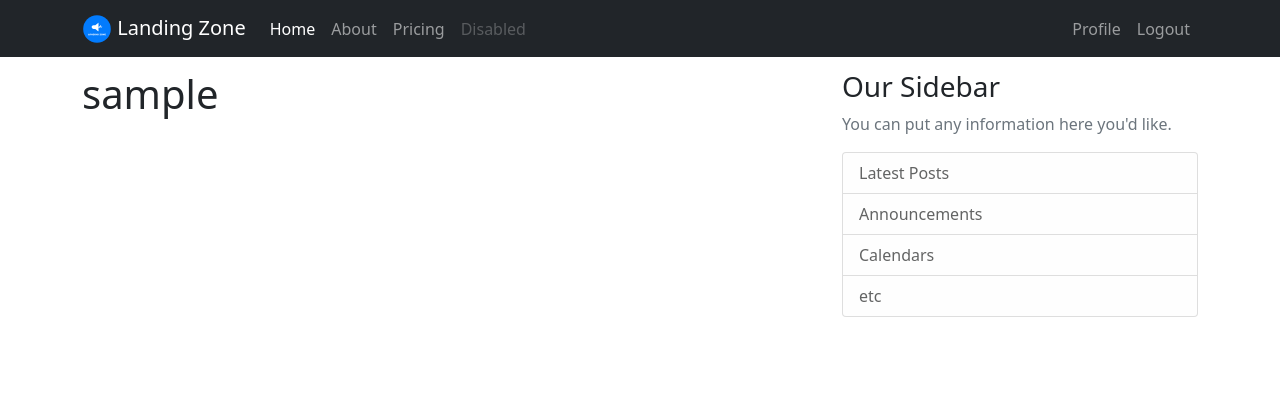
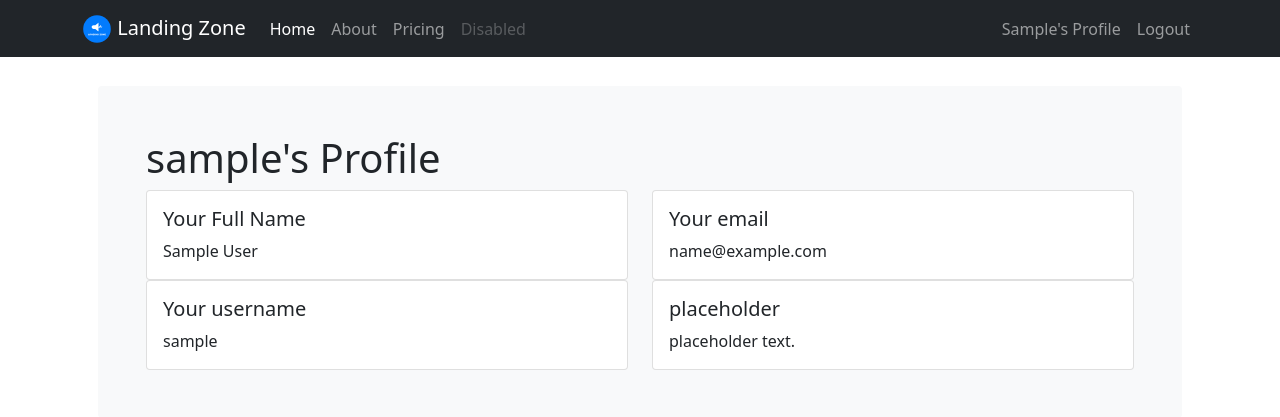
Before and after one commit to AdhithyaKY/spotify_api_project, a Django app: page /profile/ in a window 1280 px wide. Shown: the top 417 px of the page. Run offline with Django 3.2, Linux system fonts and the light colour scheme; the visitor is signed in with stand-in values (Sample User, id 1); some libraries are stand-ins or nearby versions.

Commit message:
change main layout and add profile placeholders

```diff
--- a/landing/templates/landing/includes/base.html
+++ b/landing/templates/landing/includes/base.html
@@ -54,7 +54,7 @@
                     <ul class="navbar-nav ms-auto">
                         {% if user.is_authenticated %}
                         <li class="nav-item">
-                            <a class="nav-link" href="{% url 'profile' %}">Profile</a>
+                            <a class="nav-link" href="{% url 'profile' %}"> {{ request.user.first_name }}'s Profile</a>
                         </li>
                         <li class="nav-item">
                             <a class="nav-link" href="{% url 'logout' %}">Logout</a>
@@ -72,10 +72,9 @@
             </div>
         </nav>
     </header>
-    <div role="main" class="container-md">
-        <div class="row">
-
-            <div class="col-md-8">
+    <div class="container-md">
+        <div class="bg-light p-5 rounded-lg m-3 rounded">
+            <div>
                 {% if messages %}
                 {% for message in messages %}
                 <div class="alert alert-{{ message.tags }}">
@@ -84,19 +83,6 @@
                 {% endfor %}
                 {% endif %}
                 {% block content %}{% endblock content %}
-            </div>
-            <div class="col-md-4">
-                <div class="content-section">
-                    <h3>Our Sidebar</h3>
-                    <p class='text-muted'>You can put any information here you'd like.
-                    <ul class="list-group">
-                        <li class="list-group-item list-group-item-light">Latest Posts</li>
-                        <li class="list-group-item list-group-item-light">Announcements</li>
-                        <li class="list-group-item list-group-item-light">Calendars</li>
-                        <li class="list-group-item list-group-item-light">etc</li>
-                    </ul>
-                    </p>
-                </div>
             </div>
         </div>
     </div>
--- a/users/templates/users/profile.html
+++ b/users/templates/users/profile.html
@@ -1,5 +1,39 @@
 {% extends 'landing/includes/base.html' %}
 {% load crispy_forms_tags %}
 {% block content %}
-<h1> {{ user.username }}</h1>
+<h1> {{ user.username }}'s Profile</h1>
+<div class="row">
+    <div class="col-sm-6">
+        <div class="card">
+            <div class="card-body">
+                <h5 class="card-title">Your Full Name</h5>
+                <p class="card-text">{{ user.first_name}} {{ user.last_name }}</p>
+            </div>
+        </div>
+    </div>
+    <div class="col-sm-6">
+        <div class="card">
+            <div class="card-body">
+                <h5 class="card-title">Your email</h5>
+                <p class="card-text">{{ user.email }}</p>
+            </div>
+        </div>
+    </div>
+    <div class="col-sm-6">
+        <div class="card">
+            <div class="card-body">
+                <h5 class="card-title">Your username</h5>
+                <p class="card-text">{{ user.username }}</p>
+            </div>
+        </div>
+    </div>
+    <div class="col-sm-6">
+        <div class="card">
+            <div class="card-body">
+                <h5 class="card-title">placeholder</h5>
+                <p class="card-text">placeholder text.</p>
+            </div>
+        </div>
+    </div>
+</div>
 {% endblock content %}
```
